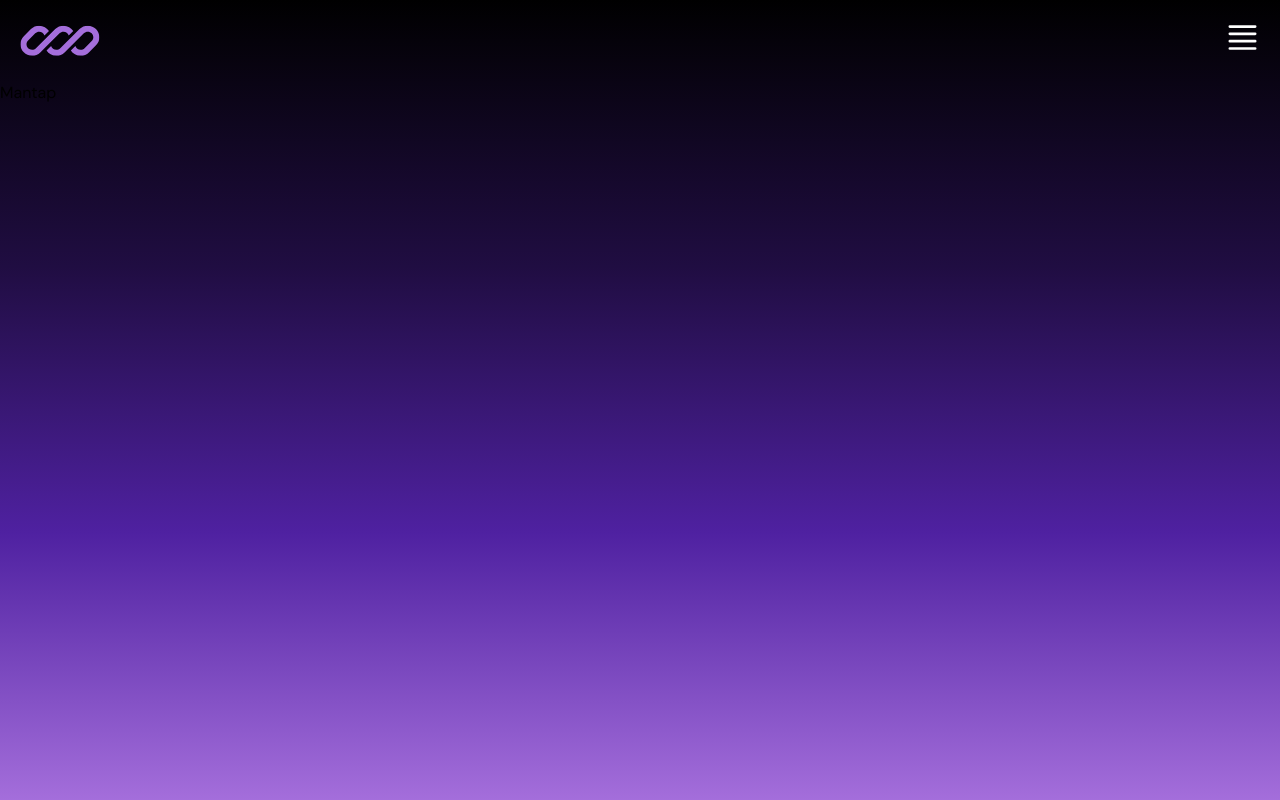
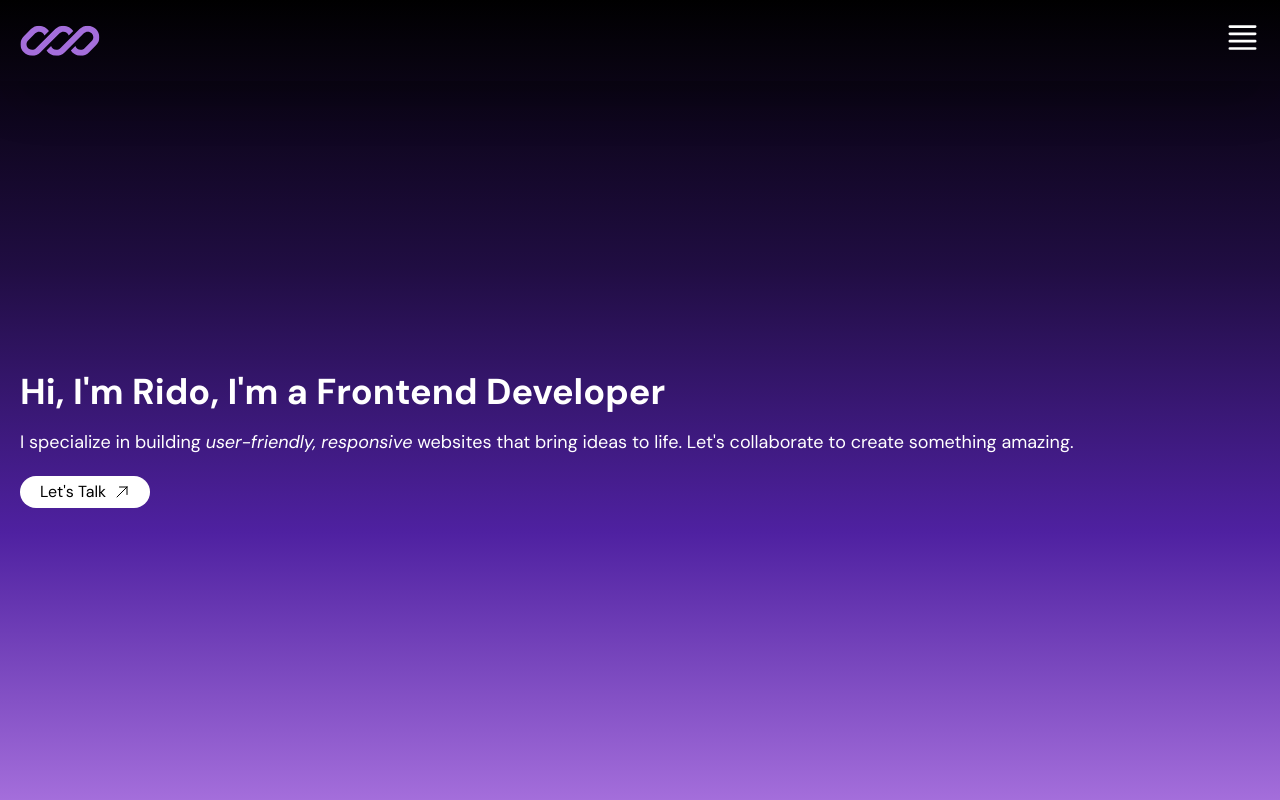
Before and after one commit to riddsep/portfolio-v2, a React (Vite) app: page / in a window 1280 px wide. Built offline with nearby package versions, Linux system fonts and the light colour scheme.

Commit message:
init  project

```diff
--- a/src/ui/Hero.jsx
+++ b/src/ui/Hero.jsx
@@ -1,10 +1,24 @@
+import { HiOutlineArrowUpRight } from "react-icons/hi2";
 import Navbar from "./Navbar";
 
 function Hero() {
   return (
-    <div className="h-dvh w-full bg-gradient">
+    <div className="h-dvh w-full bg-gradient text-white">
       <Navbar />
-      <h1>Mantap</h1>
+      <div className="flex h-[calc(100vh_-_81.4px)] w-full flex-col justify-center px-5">
+        <h1 className="mb-4 text-4xl font-bold">
+          Hi, I&apos;m Rido, I&apos;m a Frontend Developer
+        </h1>
+        <p className="text-lg">
+          I specialize in building <em>user-friendly, responsive</em> websites
+          that bring ideas to life. Let&apos;s collaborate to create something
+          amazing.
+        </p>
+        <button className="mt-5 flex w-fit items-center gap-2 rounded-3xl bg-white px-5 py-1 text-black">
+          Let&apos;s Talk
+          <HiOutlineArrowUpRight />
+        </button>
+      </div>
     </div>
   );
 }
--- a/src/ui/Navbar.jsx
+++ b/src/ui/Navbar.jsx
@@ -4,7 +4,7 @@ import { HiArrowUpRight, HiMiniBars4 } from "react-icons/hi2";
 function Navbar() {
   const [isOpen, setIsOpen] = useState(false);
   return (
-    <div className="relative flex items-center justify-between p-5 font-inter text-white">
+    <div className="relative flex items-center justify-between p-5 font-inter text-white shadow-2xl">
       <img src="/logo.svg" alt="logoipsum" className="w-20" />
       <div className="relative">
         <button>
```
